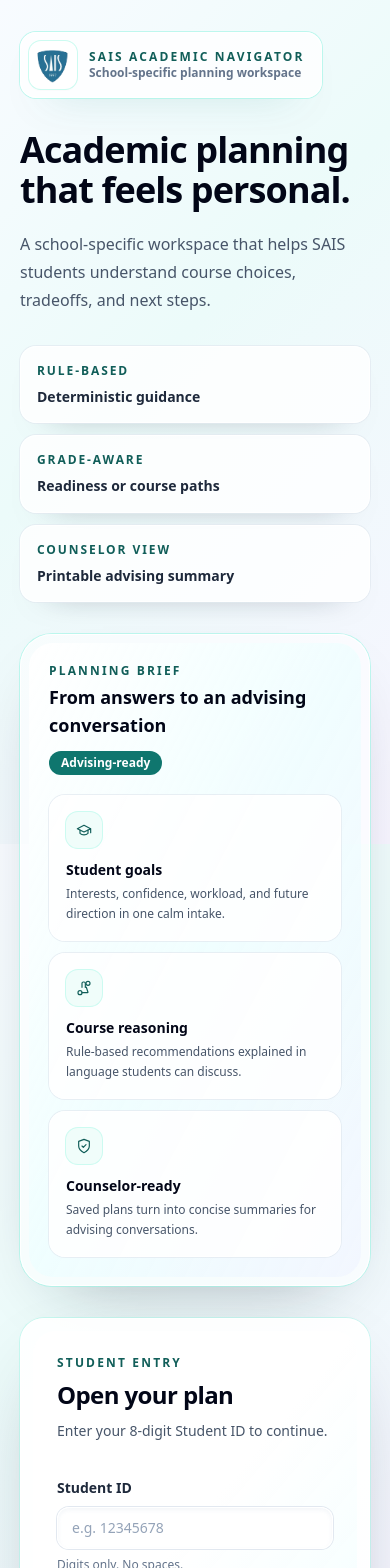
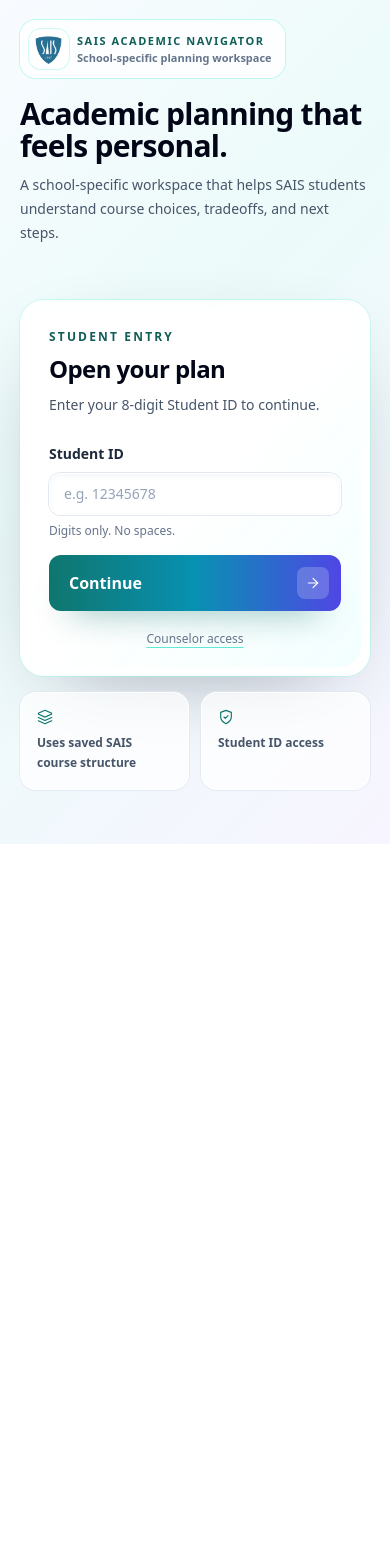
Before and after one commit to aldaqrouqtaysir/academic-pathfinder-app, a Next.js app: page /login in a window 390 px wide. Shown: the top 1568 px of the page. After the commit the page ends 844 px from the top, so only its background shows below. Built offline with nearby package versions, Linux system fonts and the light colour scheme.

Commit message:
Polish mobile login and final school-sharing UX

```diff
--- a/src/app/counselor/(dashboard)/page.tsx
+++ b/src/app/counselor/(dashboard)/page.tsx
@@ -13,7 +13,7 @@ export default function CounselorDashboardPage() {
         </p>
         <div className="mt-5 grid gap-3 sm:grid-cols-3">
           {[
-            ["Saved plans", "Local MVP persistence"],
+            ["Saved plans", "File-based storage"],
             ["Deterministic", "Rule-based recommendations"],
             ["Printable", "Counselor report view"],
           ].map(([label, value]) => (
@@ -28,7 +28,7 @@ export default function CounselorDashboardPage() {
       <Card className="apf-section-card">
         <h2 className="text-sm font-semibold text-slate-900">How it works</h2>
         <ul className="mt-3 grid gap-2 text-sm text-slate-600 sm:grid-cols-3">
-          <li>Data reflects the student&apos;s last run through intake, stored locally for this MVP.</li>
+          <li>Data reflects the student&apos;s last run through intake, stored in the configured file-based data store.</li>
           <li>Best fit, balanced, and stretch paths are deterministic. Use them to frame conversations.</li>
           <li>Notes are counselor-only and stored separately from student-facing screens.</li>
         </ul>
--- a/src/app/counselor/login/page.tsx
+++ b/src/app/counselor/login/page.tsx
@@ -52,7 +52,7 @@ export default function CounselorLoginPage() {
           <div className="mt-6 grid max-w-xl gap-3 sm:grid-cols-2">
             {[
               { icon: IconBookOpen, title: "Student lookup", body: "Open an active saved plan by Student ID." },
-              { icon: IconShieldCheck, title: "Demo access", body: "Passcode-protected for this MVP build." },
+              { icon: IconShieldCheck, title: "Staff access", body: "Passcode-protected for faculty review." },
             ].map(({ icon: Icon, title, body }) => (
               <div key={title} className="rounded-2xl border border-white/80 bg-white/75 p-4 ring-1 ring-slate-200/80">
                 <Icon className="h-5 w-5 text-teal-700" />
@@ -67,7 +67,7 @@ export default function CounselorLoginPage() {
             <p className="apf-kicker">Counselor sign-in</p>
             <h2 className="mt-2 text-2xl font-black tracking-tight text-slate-950">Enter access code</h2>
             <p className="mt-2 text-sm font-medium leading-6 text-slate-600">
-              MVP demo staff access. Student login and links are unchanged.
+              Enter the staff access code to continue. Student login and links are unchanged.
             </p>
             <div className="mt-7">
           <form onSubmit={submit} className="space-y-4">
@@ -92,7 +92,7 @@ export default function CounselorLoginPage() {
           </form>
             </div>
             <p className="mt-6 text-xs leading-5 text-slate-500">
-              Counselor access depends on <code className="rounded bg-slate-200/80 px-1">COUNSELOR_ACCESS_CODE</code> in the local environment.
+              Use the staff access code provided by the project owner.
             </p>
           </div>
         </Card>
--- a/src/app/login/page.tsx
+++ b/src/app/login/page.tsx
@@ -108,26 +108,26 @@ export default function LoginPage() {
 
   return (
     <main className="min-h-[100dvh] overflow-hidden">
-      <div className="apf-journey-shell grid min-h-[100dvh] items-center gap-8 lg:grid-cols-[1.1fr_0.9fr] lg:gap-12 xl:gap-16">
+      <div className="apf-journey-shell grid min-h-[100dvh] items-start gap-5 !py-5 sm:gap-8 sm:!py-10 lg:grid-cols-[1.1fr_0.9fr] lg:items-center lg:gap-12 lg:!py-12 xl:gap-16">
         <section className="apf-fade-up">
-          <div className="inline-flex items-center gap-3 rounded-2xl border border-white/80 bg-white/80 p-2 pr-4 shadow-[0_18px_42px_-30px_rgba(15,118,110,0.7)] ring-1 ring-teal-200/60">
-            <span className="flex h-12 w-12 shrink-0 items-center justify-center rounded-xl bg-white shadow-sm ring-1 ring-teal-100">
-              <Image src="/sais-logo.png" alt="SAIS" width={42} height={42} priority />
+          <div className="inline-flex max-w-full items-center gap-2 rounded-2xl border border-white/80 bg-white/80 p-2 pr-3 shadow-[0_18px_42px_-30px_rgba(15,118,110,0.7)] ring-1 ring-teal-200/60 sm:gap-3 sm:pr-4">
+            <span className="flex h-10 w-10 shrink-0 items-center justify-center rounded-xl bg-white shadow-sm ring-1 ring-teal-100 sm:h-12 sm:w-12">
+              <Image src="/sais-logo.png" alt="SAIS" width={36} height={36} priority className="sm:h-[42px] sm:w-[42px]" />
             </span>
             <span>
-              <span className="block text-xs font-bold uppercase tracking-[0.18em] text-teal-800">SAIS Academic Navigator</span>
-              <span className="block text-xs font-semibold text-slate-500">School-specific planning workspace</span>
+              <span className="block text-[11px] font-bold uppercase tracking-[0.14em] text-teal-800 sm:text-xs sm:tracking-[0.18em]">SAIS Academic Navigator</span>
+              <span className="block text-[11px] font-semibold leading-snug text-slate-500 sm:text-xs">School-specific planning workspace</span>
             </span>
           </div>
 
-          <h1 className="mt-8 max-w-3xl text-4xl font-black tracking-tight text-slate-950 sm:text-5xl lg:text-6xl lg:leading-[1.02]">
+          <h1 className="mt-5 max-w-3xl text-3xl font-black leading-[1.05] tracking-tight text-slate-950 sm:mt-8 sm:text-5xl lg:text-6xl lg:leading-[1.02]">
             Academic planning that feels personal.
           </h1>
-          <p className="mt-5 max-w-2xl text-base font-medium leading-7 text-slate-600 sm:text-lg">
+          <p className="mt-3 max-w-2xl text-sm font-medium leading-6 text-slate-600 sm:mt-5 sm:text-lg sm:leading-7">
             A school-specific workspace that helps SAIS students understand course choices, tradeoffs, and next steps.
           </p>
 
-          <div className="mt-8 grid max-w-3xl gap-3 sm:grid-cols-3">
+          <div className="mt-8 hidden max-w-3xl gap-3 sm:grid sm:grid-cols-3">
             {[
               ["Rule-based", "Deterministic guidance"],
               ["Grade-aware", "Readiness or course paths"],
@@ -143,7 +143,7 @@ export default function LoginPage() {
             ))}
           </div>
 
-          <div className="mt-8 max-w-3xl rounded-[2rem] border border-white/90 bg-white/55 p-2 shadow-[0_26px_70px_-42px_rgba(15,23,42,0.45)] ring-1 ring-teal-200/60">
+          <div className="mt-8 hidden max-w-3xl rounded-[2rem] border border-white/90 bg-white/55 p-2 shadow-[0_26px_70px_-42px_rgba(15,23,42,0.45)] ring-1 ring-teal-200/60 sm:block">
             <div className="rounded-[1.5rem] bg-gradient-to-br from-white via-cyan-50/70 to-indigo-50/55 p-5 sm:p-6">
               <div className="flex flex-wrap items-center justify-between gap-3">
                 <div>
@@ -168,8 +168,8 @@ export default function LoginPage() {
         </section>
 
         <aside className="apf-fade-up apf-delay-2 w-full">
-          <Card className="apf-premium-surface p-3">
-            <div className="rounded-[1.45rem] bg-gradient-to-br from-white via-white to-cyan-50/65 p-6 sm:p-8">
+          <Card className="apf-premium-surface p-2 sm:p-3">
+            <div className="rounded-[1.35rem] bg-gradient-to-br from-white via-white to-cyan-50/65 p-5 sm:rounded-[1.45rem] sm:p-8">
               <div className="flex items-start justify-between gap-4">
                 <div>
                   <p className="text-xs font-bold uppercase tracking-[0.18em] text-teal-800">Student entry</p>
@@ -181,7 +181,7 @@ export default function LoginPage() {
                 </span>
               </div>
 
-              <form className="mt-8 space-y-5" onSubmit={handleSubmit(onSubmit)}>
+              <form className="mt-6 space-y-4 sm:mt-8 sm:space-y-5" onSubmit={handleSubmit(onSubmit)}>
                 <div className="space-y-2">
                   <label className="text-sm font-bold text-slate-800" htmlFor="studentId">
                     Student ID
```
